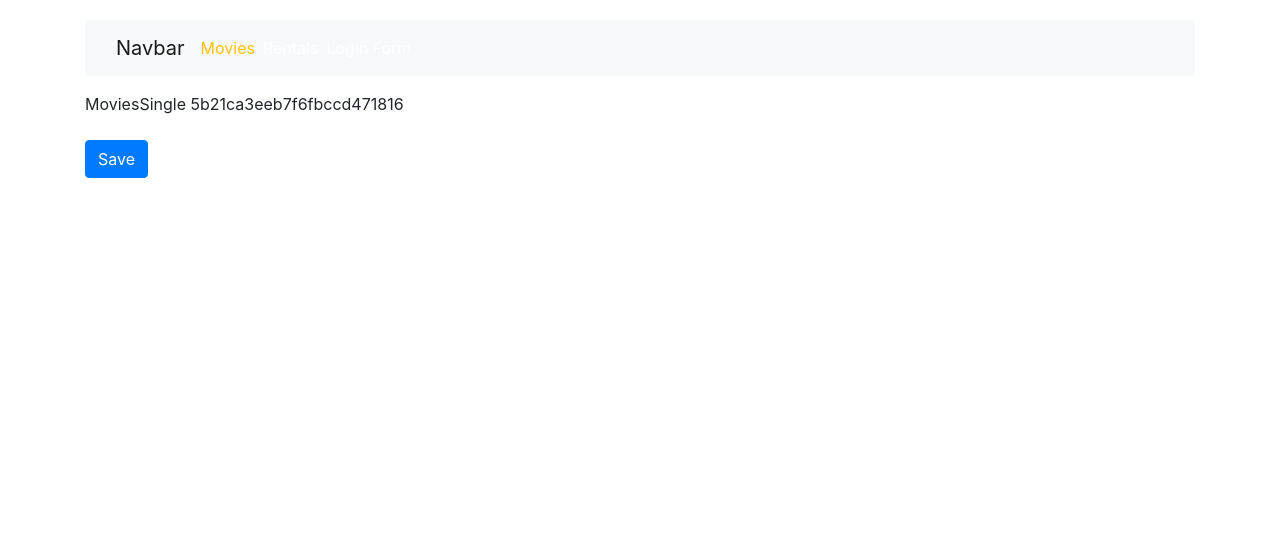
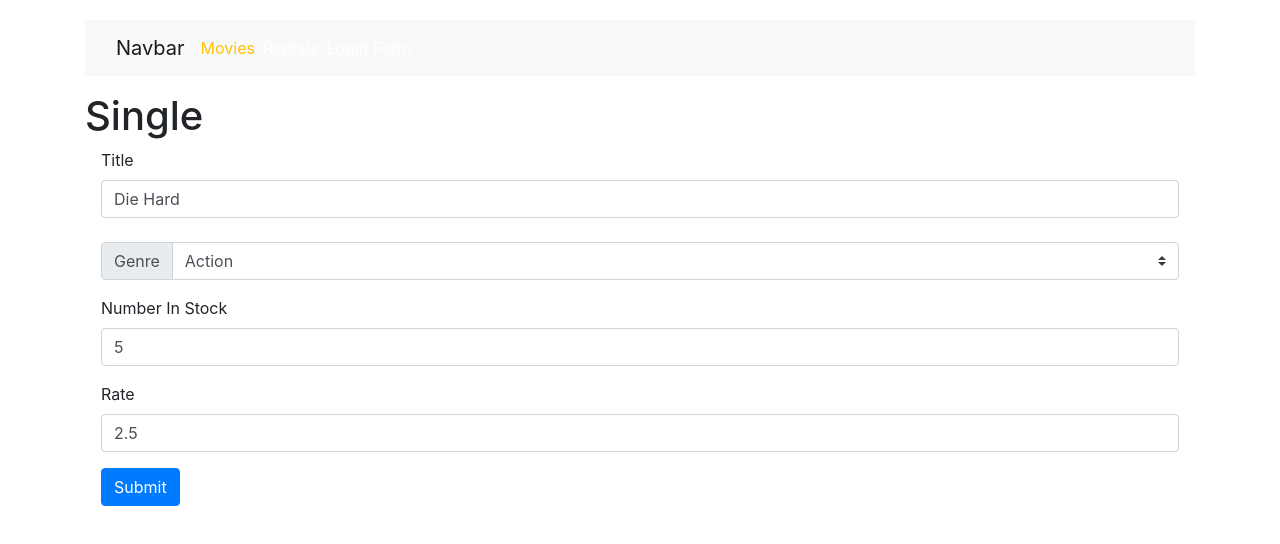
Before and after one commit to nimaprmdi/simple-movies, a React (Create React App) app: page /movies/5b21ca3eeb7f6fbccd471816 in a window 1280 px wide. Shown: the top 544 px of the page. Built offline with nearby package versions, Linux system fonts and the light colour scheme.

Commit message:
Add movies single handler form

```diff
--- a/package.json
+++ b/package.json
@@ -1,5 +1,6 @@
 {
-  "name": "react-app",
+    "homepage": "https://nimaprmdi.github.io/react-app",
+    "name": "simple-movies",
     "version": "0.1.0",
     "private": true,
     "dependencies": {
--- a/src/App.js
+++ b/src/App.js
@@ -9,6 +9,7 @@ import Rentals from "./components/common/Rentals";
 import MoviesSingle from "./components/common/MoviesSingle";
 import LoginForm from "./components/LoginForm";
 import NewMovie from "./components/NewMovie";
+import NotFound from "./components/NotFound";
 import { BrowserRouter, Route, Routes, Navigate } from "react-router-dom";
 
 class App extends Component {
@@ -67,6 +68,9 @@ class App extends Component {
                             <Route path="/rentals" element={<Rentals />} />
 
                             <Route path="/" element={<Navigate replace to="/movies" />} />
+
+                            <Route path="/404" element={<NotFound />} />
+                            <Route path="*" element={<Navigate replace to="/404" />} />
                         </Routes>
                     </BrowserRouter>
                 </main>
--- a/src/components/Movies.jsx
+++ b/src/components/Movies.jsx
@@ -69,6 +69,7 @@ class Movies extends Component {
 
         return (
             <div className="row">
+                {console.log(this.state.movies)}
                 <div className="col-3">
                     <ListGroup
                         items={this.state.genres}
--- a/src/components/NewMovie.jsx
+++ b/src/components/NewMovie.jsx
@@ -1,31 +1,69 @@
-import React, { useState } from "react";
+import React, { useState, useEffect } from "react";
 import Joi from "joi";
-import { handleSubmit, renderInput, renderButton } from "./common/Form";
+import { handleSubmit, renderInput, renderButton, renderSelect } from "./common/Form";
+import { getGenres, getGenreById } from "../services/fakeGenreService";
+import { getMovies, saveMovie } from "../services/fakeMovieService";
+import { useNavigate } from "react-router-dom";
 
 const NewMovie = () => {
+    let navigate = useNavigate();
+    const [genres, setGenres] = useState(getGenres());
+
     const [data, setData] = useState({
         title: "",
-        password: "",
+        numberInStock: "",
+        rate: "",
+        genres: "",
+        movies: [],
     });
 
     const [allErrors, setAllErrors] = useState({});
 
     const schema = Joi.object({
         title: Joi.string().required().label("Title"),
-        password: Joi.string().required().min(4).label("Password"),
+        genres: Joi.string().required().label("Genres"),
+        numberInStock: Joi.number().required().min(0).max(100).label("Number In Stock"),
+        rate: Joi.number().required().min(0).max(5).label("Rate"),
+        movies: Joi.array(),
     });
 
-    const doSubmit = () => {
-        console.log("Submit");
+    const doSubmit = (e) => {
+        e.preventDefault();
+
+        const newMovie = {
+            title: data.title,
+            numberInStock: data.numberInStock,
+            dailyRentalRate: data.rate,
+            genre: data.genres,
+            liked: false,
+        };
+
+        saveMovie(newMovie);
+
+        navigate(-1);
+
+        console.log("data", data);
     };
 
+    useEffect(() => {
+        setData({ ...data, movies: getMovies() });
+    }, []);
+
     return (
-        <form className="px-3" onSubmit={(e) => handleSubmit(e, data, setAllErrors, doSubmit, schema)}>
-            {renderInput("title", "Title", data, setData, allErrors, setAllErrors, schema)}
-            {renderInput("password", "Password", data, setData, allErrors, setAllErrors, schema, "password")}
+        <>
+            <h1>New Movie</h1>
+            <form className="px-3" onSubmit={(e) => handleSubmit(e, data, setAllErrors, () => doSubmit(e), schema)}>
+                {renderInput("title", "Title", data, setData, allErrors, setAllErrors, schema)}
 
-            {renderButton(data, schema, "Submit")}
-        </form>
+                {renderSelect("genres", "Genre", data, setData, allErrors, setAllErrors, genres, schema)}
+
+                {renderInput("numberInStock", "Number In Stock", data, setData, allErrors, setAllErrors, schema)}
+
+                {renderInput("rate", "Rate", data, setData, allErrors, setAllErrors, schema)}
+
+                {renderButton(data, schema, "Submit")}
+            </form>
+        </>
     );
 };
 
--- /dev/null
+++ b/src/components/NotFound.jsx
@@ -0,0 +1,7 @@
+import React from "react";
+
+const NotFound = () => {
+    return <h1>NotFound</h1>;
+};
+
+export default NotFound;
--- a/src/components/common/Form.jsx
+++ b/src/components/common/Form.jsx
@@ -1,6 +1,8 @@
 import React from "react";
 import Joi from "joi";
 import Input from "./Input";
+
+/* Helper Functions */
 
 const validate = (data, schema) => {
     const options = { abortEarly: true };
@@ -19,6 +21,7 @@ const validate = (data, schema) => {
 const validateProperty = ({ name, value }, schema) => {
     const obj = { [name]: value };
     const schemaOfProperty = Joi.object({ [name]: schema.extract(name) });
+
     const { error } = schemaOfProperty.validate(obj);
     return error ? error.details[0].message : null;
 };
@@ -45,23 +48,73 @@ const handleSubmit = (e, data, setAllErrors, doSubmit, schema) => {
     doSubmit();
 };
 
+const handleSelectChange = (e, name, data, setData, allErrors, setAllErrors, schema) => {
+    e.preventDefault();
+
+    const errors = { ...allErrors };
+
+    let input = {
+        name: e.currentTarget.name,
+        value: JSON.parse(e.currentTarget.value),
+    };
+
+    const errorsMessage = validateProperty(input, schema);
+    if (errorsMessage) errors[e.currentTarget.name] = errorsMessage;
+    else delete errors[e.currentTarget.name];
+
+    const dataClone = { ...data };
+
+    dataClone[name] = input.value;
+
+    setData(dataClone);
+    setAllErrors(errors);
+};
+
+/* Input Handlers */
 const renderInput = (name, label, data, setData, allErrors, setAllErrors, schema, type = "text") => {
-    return (
-        <Input
-            name={name}
-            value={data[name]}
-            error={allErrors[name]}
-            onChange={(e) => handleChange(e, data, setData, allErrors, setAllErrors, schema)}
-            label={label}
-            type={type}
-        />
-    );
+    return <Input name={name} value={data[name]} error={allErrors[name]} onChange={(e) => handleChange(e, data, setData, allErrors, setAllErrors, schema)} label={label} type={type} />;
 };
 
 const renderButton = (data, schema, label) => {
     const { error } = schema.validate(data);
-
-    return <button className="btn btn-primary bt-lg">{label}</button>;
+    console.log(error);
+    return (
+        <button disabled={error} className="btn btn-primary bt-lg">
+            {label}
+        </button>
+    );
 };
 
-export { validate, validateProperty, handleChange, handleSubmit, renderInput, renderButton };
+const renderSelect = (name, label, data, setData, allErrors, setAllErrors, genres, schema, defaultValue = null) => {
+    console.log("defaultValue", defaultValue);
+    return (
+        <>
+            <div className="input-group mb-3  mt-4">
+                <div className="input-group-prepend">
+                    <label className="input-group-text" htmlFor={name}>
+                        {label}
+                    </label>
+                </div>
+
+                <select
+                    name={name}
+                    className="custom-select"
+                    onChange={(e) => handleSelectChange(e, name, data, setData, allErrors, setAllErrors, schema)}
+                    id={name}
+                    defaultValue={defaultValue}
+                >
+                    {genres.map((genre) => (
+                        <option key={genre._id} value={JSON.stringify(genre)}>
+                            {genre.name}
+                        </option>
+                    ))}
+                </select>
+            </div>
+            {allErrors[name] && <div className="alert alert-danger d-block">{allErrors[name]}</div>}
+        </>
+    );
+};
+
+/* Exports */
+
+export { validate, validateProperty, handleChange, handleSubmit, renderInput, renderButton, renderSelect };
--- a/src/components/common/MoviesSingle.jsx
+++ b/src/components/common/MoviesSingle.jsx
@@ -1,17 +1,73 @@
-import React from "react";
-import { useParams, useNavigate } from "react-router-dom";
+import React, { useState, useEffect } from "react";
+import Joi from "joi";
+import { useParams, useNavigate, Navigate } from "react-router-dom";
+import { getMovie } from "../../services/fakeMovieService";
+import { handleSubmit, renderInput, renderButton, renderSelect } from "./Form";
+import { saveMovie, getMovies } from "../../services/fakeMovieService";
+import { getGenres } from "../../services/fakeGenreService";
 
 const MoviesSingle = () => {
+    let navigate = useNavigate();
     let { id } = useParams();
-    let navigate = useNavigate();
+
+    const [genres, setGenres] = useState(getGenres());
+
+    const [movie, setMovie] = useState(getMovie(id));
+    const [allMovie, setAllMovie] = useState(getMovies());
+
+    /* After Validate */
+
+    const [data, setData] = useState({
+        _id: id,
+        title: movie.title,
+        numberInStock: movie.numberInStock,
+        rate: movie.dailyRentalRate,
+        genre: movie.genre,
+    });
+
+    const [allErrors, setAllErrors] = useState({});
+
+    const schema = Joi.object({
+        _id: Joi.string(),
+        title: Joi.string().required().label("Title"),
+        genre: Joi.object().label("Genres"),
+        numberInStock: Joi.number().required().min(0).max(100).label("Number In Stock"),
+        rate: Joi.number().required().min(0).max(5).label("Rate"),
+    });
+
+    const doSubmit = (e) => {
+        e.preventDefault();
+
+        const newMovie = {
+            _id: data._id,
+            title: data.title,
+            genre: data.genre,
+            numberInStock: data.numberInStock,
+            dailyRentalRate: data.rate,
+            liked: false,
+        };
+
+        saveMovie(newMovie);
+
+        navigate(-1);
+    };
+
+    if (!movie) return <Navigate to="/404" replace={true} />;
 
     return (
         <>
-            <div>MoviesSingle {id}</div>
+            <h1>Single</h1>
+            <form className="px-3" onSubmit={(e) => handleSubmit(e, data, setAllErrors, () => doSubmit(e), schema)}>
+                {renderInput("title", "Title", data, setData, allErrors, setAllErrors, schema)}
 
-            <button className="btn btn-primary bg-lg mt-4" onClick={() => navigate(-1)}>
-                Save
-            </button>
+                {renderSelect("genre", "Genre", data, setData, allErrors, setAllErrors, genres, schema, data.genre)}
+
+                {renderInput("numberInStock", "Number In Stock", data, setData, allErrors, setAllErrors, schema)}
+
+                {renderInput("rate", "Rate", data, setData, allErrors, setAllErrors, schema)}
+
+                {renderButton(data, schema, "Submit")}
+            </form>
         </>
     );
 };
--- a/src/services/fakeGenreService.js
+++ b/src/services/fakeGenreService.js
@@ -7,3 +7,11 @@ export const genres = [
 export function getGenres() {
     return genres.filter((g) => g);
 }
+
+export function getGenreById(id) {
+    return genres.filter((g) => {
+        if (g._id === id) {
+            return [g];
+        }
+    });
+}
--- a/src/services/fakeMovieService.js
+++ b/src/services/fakeMovieService.js
@@ -86,13 +86,13 @@ export function getMovie(id) {
 
 export function saveMovie(movie) {
     let movieInDb = movies.find((m) => m._id === movie._id) || {};
-    movieInDb.name = movie.name;
-    movieInDb.genre = genresAPI.genres.find((g) => g._id === movie.genreId);
+    movieInDb.title = movie.title;
+    movieInDb.genre = genresAPI.genres.find((g) => g._id === movie.genre._id);
     movieInDb.numberInStock = movie.numberInStock;
     movieInDb.dailyRentalRate = movie.dailyRentalRate;
 
     if (!movieInDb._id) {
-        movieInDb._id = Date.now();
+        movieInDb._id = Date.now().toString();
         movies.push(movieInDb);
     }
 
```
Lines whose indentation alone changed are shown as unchanged.
